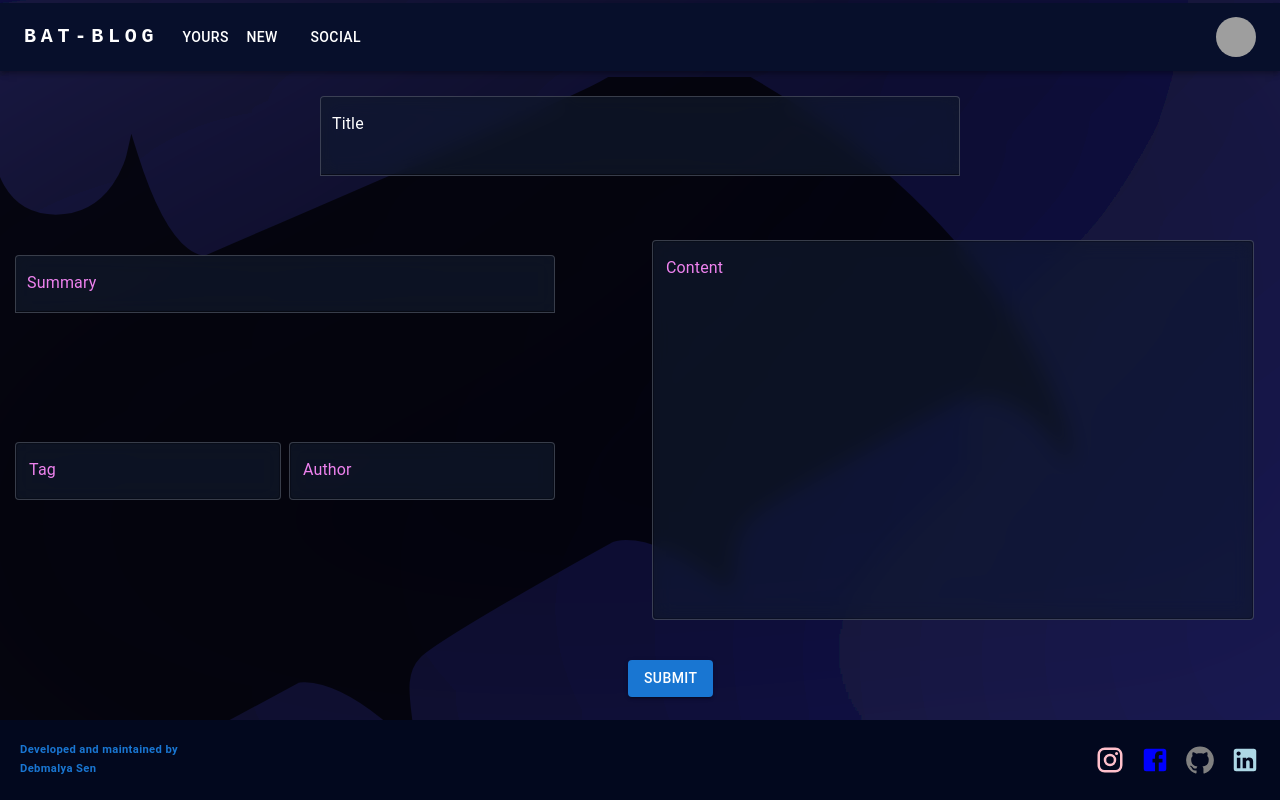
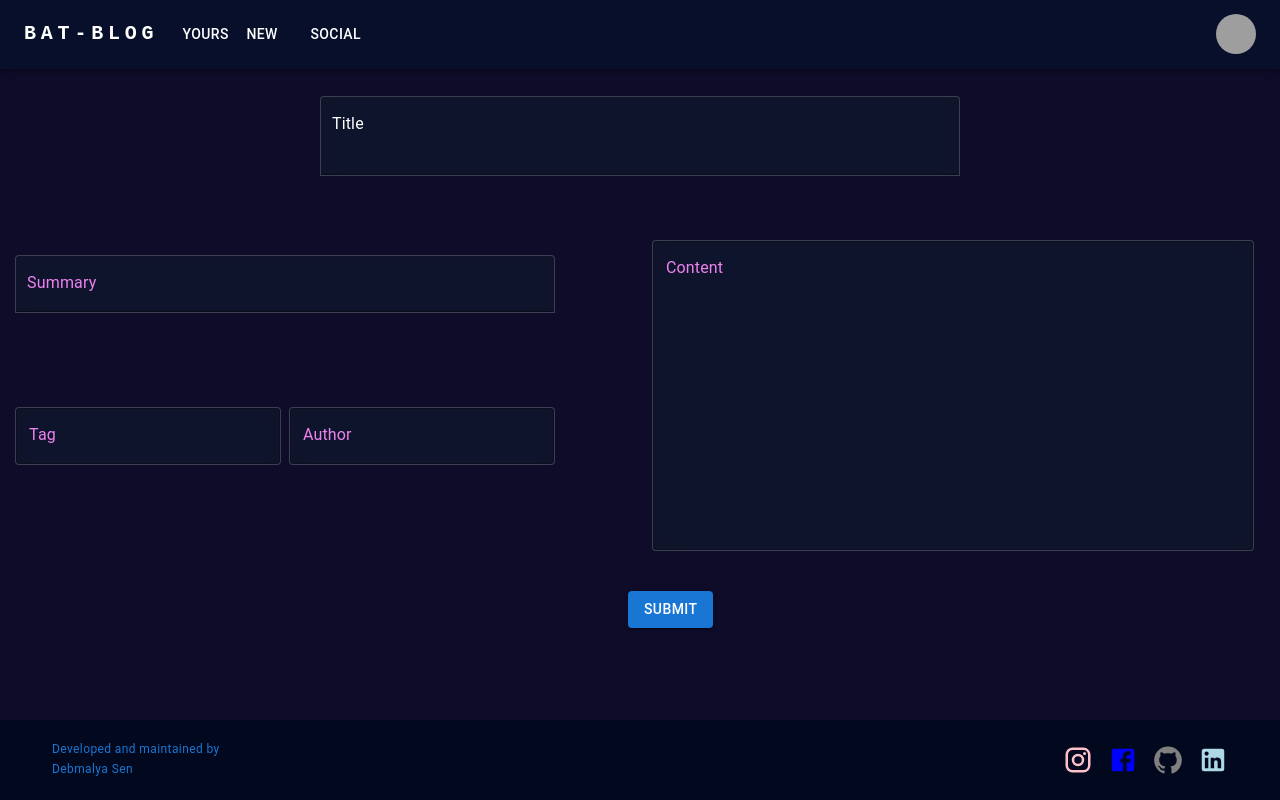
Before and after one commit to DebmalyaSen34/fullstack-keeper, a React (Vite) app in the folder client/: page /New in a window 1280 px wide. Built offline with nearby package versions, Linux system fonts and the light colour scheme; grey boxes are pictures that could not be loaded.

Commit message:
Added Yours blog feature where you can view your blogs

```diff
--- a/client/src/components/Footer.jsx
+++ b/client/src/components/Footer.jsx
@@ -4,14 +4,15 @@ import FacebookIcon from "@mui/icons-material/Facebook";
 import GitHubIcon from "@mui/icons-material/GitHub";
 import LinkedIn from "@mui/icons-material/LinkedIn";
 import Typography from "@mui/material/Typography";
+import styles from './Home.module.css';
 
 function Footer() {
     return (
-        <footer style={{zIndex: 4}}>
-            <Typography className="footerContent" variant="caption">
+        <footer className={styles.Footer} style={{zIndex: 4}}>
+            <Typography className={styles.footerContent} variant="caption">
                 Developed and maintained by <br></br> Debmalya Sen
             </Typography>
-            <div className="socialMedia">
+            <div className={styles.socialMedia}>
                 <InstagramIcon sx={{ color: "pink", fontSize: "30px" }} />
                 <FacebookIcon sx={{ color: "blue", fontSize: "30px" }} />
                 <GitHubIcon sx={{ color: "grey", fontSize: "30px" }} />
--- a/client/src/components/Header.jsx
+++ b/client/src/components/Header.jsx
@@ -63,7 +63,7 @@ function ResponsiveAppBar() {
               variant="h6"
               noWrap
               component="a"
-              href="#app-bar-with-responsive-menu"
+              href="/"
               sx={{
                 mr: 2,
                 display: { xs: "none", md: "flex" },
--- a/client/src/components/Home.jsx
+++ b/client/src/components/Home.jsx
@@ -1,21 +1,26 @@
-import React from "react";
+import React, { useEffect } from "react";
 import ResponsiveAppBar from "./Header";
 import SmallNote from "./SmallNote";
-import "./Home.css";
+import styles from './Home.module.css'
 import welcomeToBatBlog from "../WelcomeToBatBlog";
 import { v4 as uuidv4 } from "uuid";
-import OutlinedButtons from "./Button";
 import Footer from "./Footer";
-import anime from "animejs";
-import { useEffect } from "react";
 import BasicButtons from "./Button";
 
 export default function Home() {
 
+  useEffect(() => {
+    return () => {
+      document.body.style.backgroundColor = '#0f0c29';
+      document.body.style.background = '#-webkit-linear-gradient(to left, #24243e, #302b63, #0f0c29)';
+      document.body.style.background = '#linear-gradient(to left, #24243e, #302b63, #0f0c29)';
+    }
+  }, []);
+
   return (
     <div>
       <ResponsiveAppBar />
-      <div className="noteDiv">
+      <div className={styles.noteDiv}>
         {welcomeToBatBlog.map((text, idx) => {
           let myuuid = uuidv4();
           return (
@@ -27,11 +32,14 @@ export default function Home() {
               tag={text.tag}
               author={text.author}
               id={myuuid}
+              animate={true}
             />
           );
-          })}
+        })}
       </div>
-      <BasicButtons text="Get started" animation={true} />
+      <BasicButtons
+      style={{position: 'relative', top: '50vh'}}
+      text="Get started" animation={true} />
       <Footer />
     </div>
   );
--- a/client/src/components/Home.css
+++ b/client/src/components/Home.module.css
@@ -4,30 +4,9 @@
   box-sizing: border-box;
 }
 
-.smallNote{
-  backdrop-filter: blur(10px) saturate(180%);
-  -webkit-backdrop-filter: blur(10px) saturate(180%);
-  background-color: rgba(17, 25, 40, 0.75);
-  border-radius: 12px;
-  border: 1px solid rgba(255, 255, 255, 0.125);
-  margin: 5% 0%;
-  position: absolute;
-  left: -20vw;
-}
-
-body{
-  background-image: url('../assets/blurry-gradient-haikei.svg');
-  background-repeat: no-repeat;
-  background-size: cover;
-}
-
-.smallNote h2, p{
-  margin: 5% 10%;
-}
-
 .noteDiv{
-  width: 100vw;
-  height: 50vh;
+  width: 100%;
+  height: 100%;
   display: flex;
   flex-direction: row;
   flex-wrap: wrap;
@@ -36,7 +15,7 @@ body{
   overflow: hidden;
 }
 
-footer{
+.Footer{
   position: fixed;
   bottom: 0;
   width: 100%;
@@ -45,9 +24,11 @@ footer{
   display: flex;
   justify-content: space-between;
   align-items: center;
+  padding: 0 2rem;
+  box-sizing: border-box;
 }
 
-footer .footerContent{
+.footerContent{
   width: 70vw;
   color: #1976d2;
   font-weight: bolder;
--- a/client/src/components/SmallNote.jsx
+++ b/client/src/components/SmallNote.jsx
@@ -15,8 +15,8 @@ export default function BasicCard(props) {
     border: "1px solid rgba(255, 255, 255, 0.125)",
     margin: "2% 2%",
     color: "white",
-    opacity: 0,
-    position: "absolute",
+    opacity: props.animate ? "0" : "1",
+    position: props.animate ? "absolute" : "relative",
     height: "fit-content",
     top: props.top,
   };
@@ -38,7 +38,9 @@ export default function BasicCard(props) {
   }
 
   React.useEffect(() => {
-    animateSmallNote();
+    if(props.animate){
+      animateSmallNote();
+    }
   }, []);
 
   return (
--- /dev/null
+++ b/client/src/getBlogs/getBlogs.css
@@ -0,0 +1,23 @@
+* {
+    margin: 0;
+    padding: 0;
+    box-sizing: border-box;
+  }
+
+.getBlogs{
+  display: flex;
+  flex-direction: column;
+  align-items: center;
+  align-content: space-between;
+  height: 100%;
+  width: 100%;
+}
+
+.blogs{
+  height: 100%;
+  display: flex;
+  flex-wrap: wrap;
+  flex-direction: row;
+  justify-content: space-evenly;
+  justify-items: center;
+}
--- /dev/null
+++ b/client/src/getBlogs/getBlogs.jsx
@@ -0,0 +1,42 @@
+import React from "react";
+const ResponsiveAppBar = React.lazy(() => import("../components/Header"));
+import Footer from "../components/Footer";
+import "./getBlogs.css";
+import axios from 'axios';
+import BasicCard from "../components/SmallNote";
+import { v4 as uuidv4 } from 'uuid';
+import styles from '../components/Home.module.css';
+
+export default function GetBlogs() {
+  React.useEffect(() => {
+    return () => {
+      document.body.style.backgroundColor = "#0f0c29";
+      document.body.style.background =
+        "#-webkit-linear-gradient(to left, #24243e, #302b63, #0f0c29)";
+      document.body.style.background =
+        "#linear-gradient(to left, #24243e, #302b63, #0f0c29)";
+    };
+  }, []);
+
+  const [blogs, setBlogs] = React.useState([]);
+
+  React.useEffect(() => {
+    axios.get('http://localhost:5070/Yours')
+    .then(result => setBlogs(result.data))
+    .catch(err => console.log(err))
+  }, []);
+
+  console.log(blogs);
+
+  return(
+    <div className="getBlogs">
+    <ResponsiveAppBar />
+    <div className="blogs">
+      {blogs.map((blog) => (
+        <BasicCard key={uuidv4()} id={blog._id} animate={false} tag = {blog.tag} title={blog.title} content={blog.summary} author={blog.author} />
+      ))}
+    </div>
+    <Footer />
+    </div>
+  )
+}
--- a/client/src/newBlog/NewBlog.jsx
+++ b/client/src/newBlog/NewBlog.jsx
@@ -1,5 +1,5 @@
 import React, { useState } from "react";
-import ResponsiveAppBar from "../components/Header";
+const ResponsiveAppBar = React.lazy(() => import('../components/Header'));
 import "./newBlog.css";
 import Footer from "../components/Footer";
 import TextField from "@mui/material/TextField";
@@ -18,7 +18,7 @@ export default function NewBlog(props) {
     summary: ""
   });
 
-  function onChange(event) {
+  const onChange = React.useCallback((event) => {
     const { name, value } = event.target;
     console.log(name, value);
     setFormData(prevNote => {
@@ -27,7 +27,7 @@ export default function NewBlog(props) {
         [name]: value
       }
     })
-  }
+  }, []);
 
   const onSubmit = async(event) => {
     event.preventDefault();
@@ -52,12 +52,12 @@ export default function NewBlog(props) {
   };
 
 
-  const gridStyle = {
+  const gridStyle = React.useMemo(() => ({
     position: "absolute",
     top: "30vh",
     height: "fit-content",
     width: "50%",
-  };
+  }), []);
 
   const styleTitle = {
     position: "absolute",
@@ -149,26 +149,19 @@ export default function NewBlog(props) {
     });
   }
 
-  function svgAnimation() {
-    anime({
-      targets: ".batman",
-      opacity: 0.7,
-      left: "-10vw",
-      duration: 500,
-      delay: 500,
-      easing: 'easeInSine'
-    })
-  }
-
   React.useEffect(() => {
-    contentAnimation();
-    svgAnimation();
+    return () => {
+      contentAnimation();
+      document.body.style.backgroundColor = '#0f0c29';
+      document.body.style.background = '#-webkit-linear-gradient(to left, #24243e, #302b63, #0f0c29)';
+      document.body.style.background = '#linear-gradient(to left, #24243e, #302b63, #0f0c29)';
+    }
   }, []);
 
   console.log(formData);
 
   return (
-    <form className="writeBlog">
+    <form>
       <div className="NewBlog">
         <ResponsiveAppBar />
         <TextField
@@ -267,7 +260,7 @@ export default function NewBlog(props) {
             label="Content"
             placeholder="Write here..."
             variant="outlined"
-            rows="15"
+            rows="12"
             fullWidth={true}
             value={formData.content}
           />
@@ -278,34 +271,6 @@ export default function NewBlog(props) {
                 ClickOn={onSubmit}
               />
         </Grid>
-
-        <div className="svg">
-          <svg
-            className="batman"
-            fill="#000000"
-            version="1.1"
-            id="Capa_1"
-            xmlns="http://www.w3.org/2000/svg"
-            xmlns:xlink="http://www.w3.org/1999/xlink"
-            viewBox="0 0 168.116 168.115"
-            xml:space="preserve"
-            stroke="#000000"
-          >
-            <g id="SVGRepo_bgCarrier" stroke-width="0"></g>
-            <g
-              id="SVGRepo_tracerCarrier"
-              stroke-linecap="round"
-              stroke-linejoin="round"
-            ></g>
-            <g id="SVGRepo_iconCarrier">
-              {" "}
-              <g>
-                {" "}
-                <path d="M89.795,60.477c0,0-1.229,5.39-6.419,5.39c-5.182,0-5.673-5.39-5.673-5.39s-3.447,8.821-5.756,8.821 c-2.311,0-32.948-14.889-32.948-14.889s-4.662-1.984-2.437-6.063C33.316,49.784,9.957,57.215,0,82.708 c3.411-2.475,6.936-4.278,10.085-2.694c2.533,1.278,15.472,9.437,15.472,9.437s2.012,1.17,1.497,6.735 c0.901-0.781,6.723-5.59,9.929-4.044c3.21,1.549,17.481,10.107,17.481,10.107s1.02,0.65,0.955,6.067 c1.765-2.265,5.657-6.128,8.465-4.716c2.706,1.438,12.216,6.572,16.142,8.755c3.929,2.188,4.418,7.414,4.418,7.414 s0.105-5.215,4.033-7.414c2.479-1.258,15.076-8.088,15.076-8.088s3.194-1.159,9.38,4.729c-0.089-2.222-1.041-4.958,0.71-6.741 c1.746-1.773,16.202-9.75,16.202-9.75s2.835-1.852,9.922,3.686c0.12-1.854,0.043-4.552,2.124-6.067 c2.078-1.516,16.809-9.437,16.809-9.437s4.771-2.503,9.417,4.046c-0.377-3.395-7.895-23.534-35.951-35.036 c-0.498,1.562,1.998,2.626-3.721,5.389c-4.755,2.299-32.279,14.148-32.279,14.148S92.953,70.501,89.795,60.477z"></path>{" "}
-              </g>{" "}
-            </g>
-          </svg>
-        </div>
         <Footer />
       </div>
     </form>
--- a/client/src/newBlog/newBlog.css
+++ b/client/src/newBlog/newBlog.css
@@ -4,24 +4,12 @@
     box-sizing: border-box;
   }
 
-.svg{
-
-  width: 100vw;
-  height: 90vh;
-  position: relative;
-  left: -10vw;
-  overflow: hidden;
-  /* unhide this after searching for a better svg background  */
+.NewBlog{
   display: flex;
-  flex-direction: row;
+  flex-direction: column;
   align-items: center;
-  z-index: -1;
-}
-
-.NewBlog{
-  display: grid;
-  place-items: center;
-  height: 100vh;
+  align-content: space-between;
+  height: 100%;
 }
 
 .batman{
@@ -32,3 +20,33 @@
   height: 50vh;
   transform: scale(5);
 }
+
+/* .gridContents{
+  opacity: 0;
+  animation: appear 0.5s ease-in alternate ;
+} */
+/*
+@keyframes appear{
+  from{
+    opacity: 0;
+  }
+  to{
+    opacity: 1;
+  }
+}
+
+.gridContents:nth-child(1){
+  animation-delay: 0.5s;
+}
+.gridContents:nth-child(2){
+  animation-delay: 0.4s;
+}
+.gridContents:nth-child(3){
+  animation-delay: 0.6s;
+}
+.gridContents:nth-child(4){
+  animation-delay: 0.8s;
+}
+.gridContents:nth-child(5){
+  animation-delay: 1s;
+} */
```
Also changed, not shown: client/src/main.jsx (+9 -2 lines), 1 other file (tests, documents, lock files or other folders).
